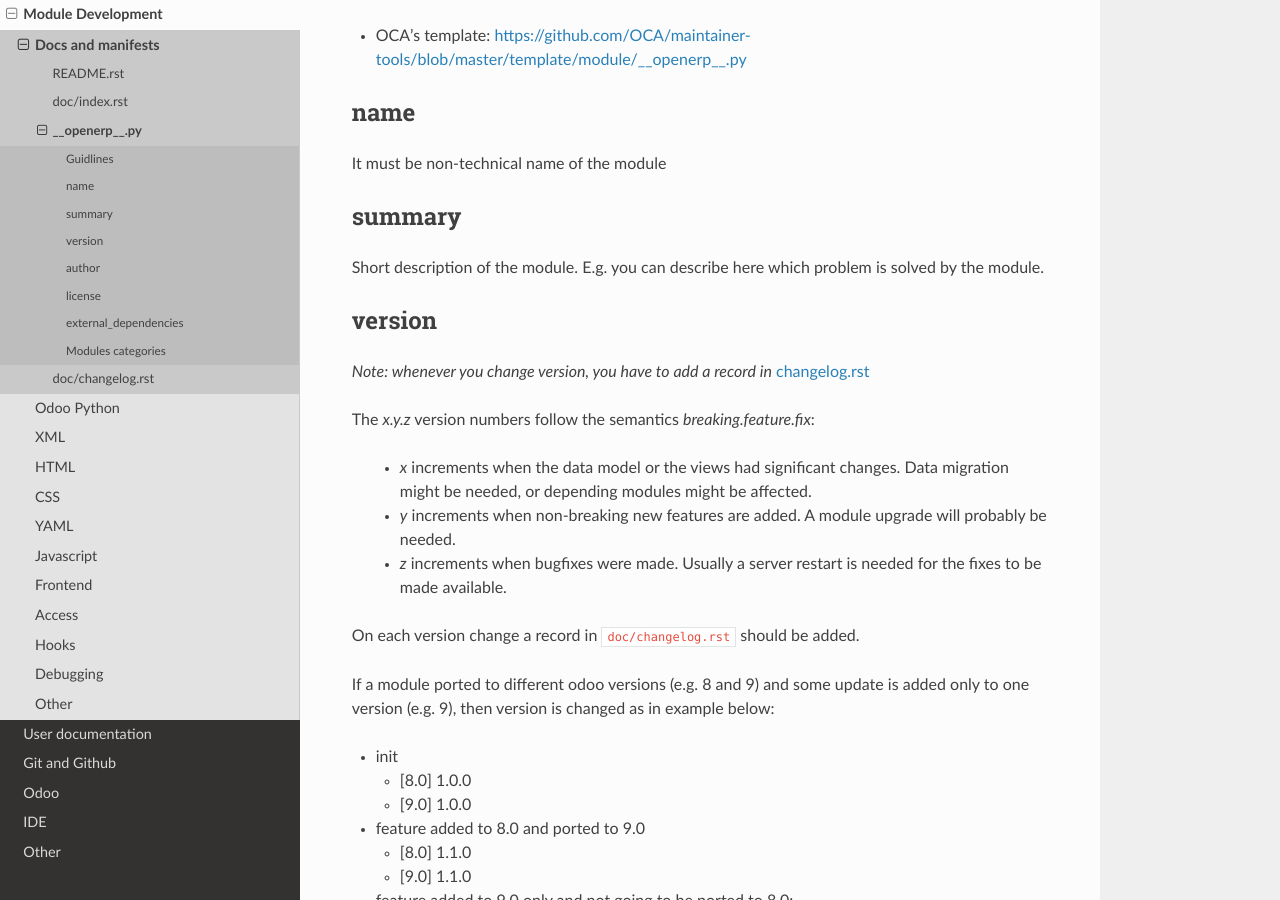
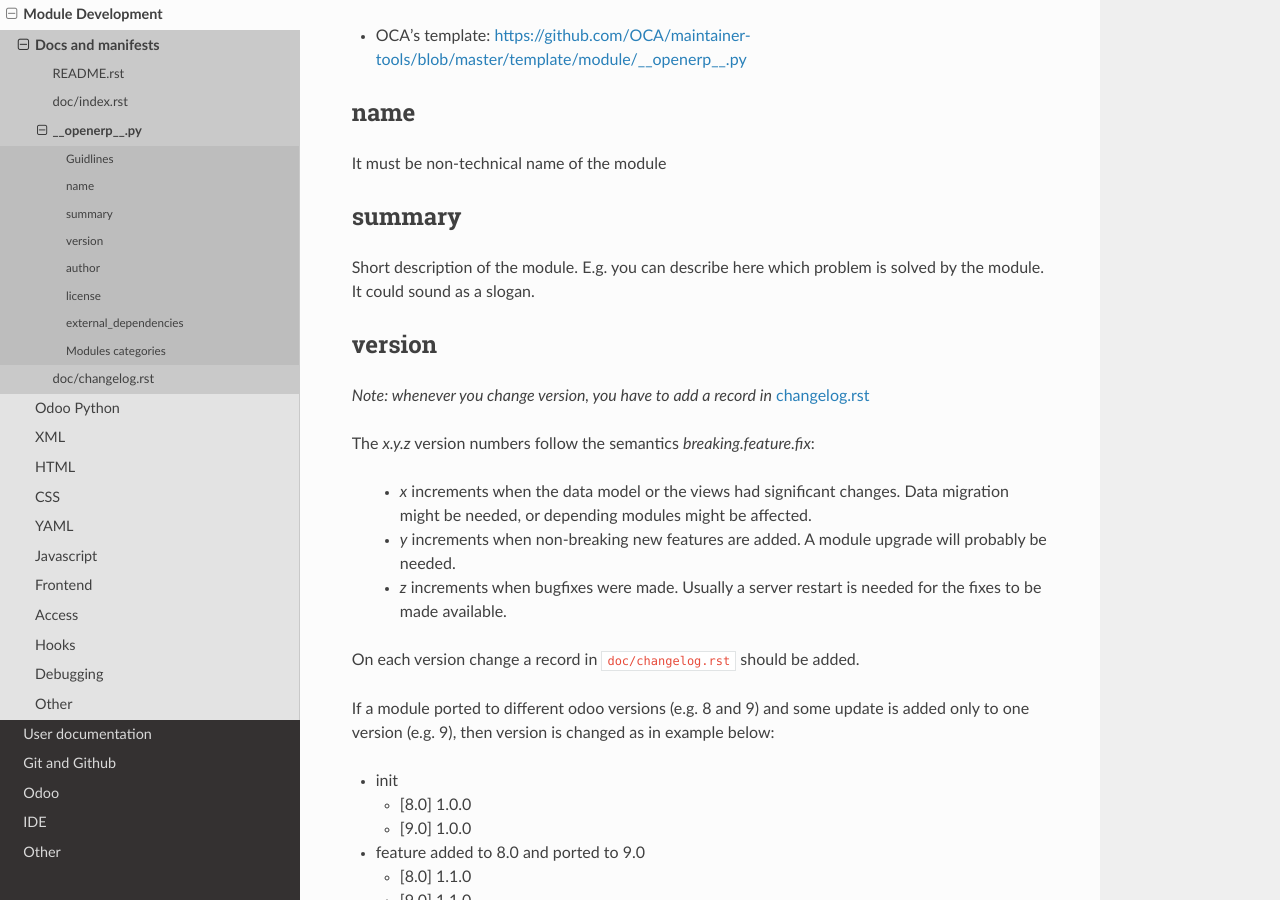
Before and after one commit to itpp-labs/odoo-development, a Sphinx documentation site: the page built from docs/dev/docs/__openerp__.py.rst, in a window 1280 px wide and 900 px high, scrolled down 1426 px. Built offline with Sphinx 7.4.7 and the Read the Docs theme 2.0.0, drawn with Linux system fonts in a browser that asks for light colours; pages that are not in the unit, such as notebooks, are missing from menus.

Commit message:
summary in __openerp__.py: It could sound as a slogan.

```diff
--- a/docs/dev/docs/__openerp__.py.rst
+++ b/docs/dev/docs/__openerp__.py.rst
@@ -65,7 +65,7 @@ It must be non-technical name of the module
 summary
 =======
 
-Short description of the module. E.g. you can describe here which problem is solved by the module.
+Short description of the module. E.g. you can describe here which problem is solved by the module. It could sound as a slogan.
 
 
 version
```
